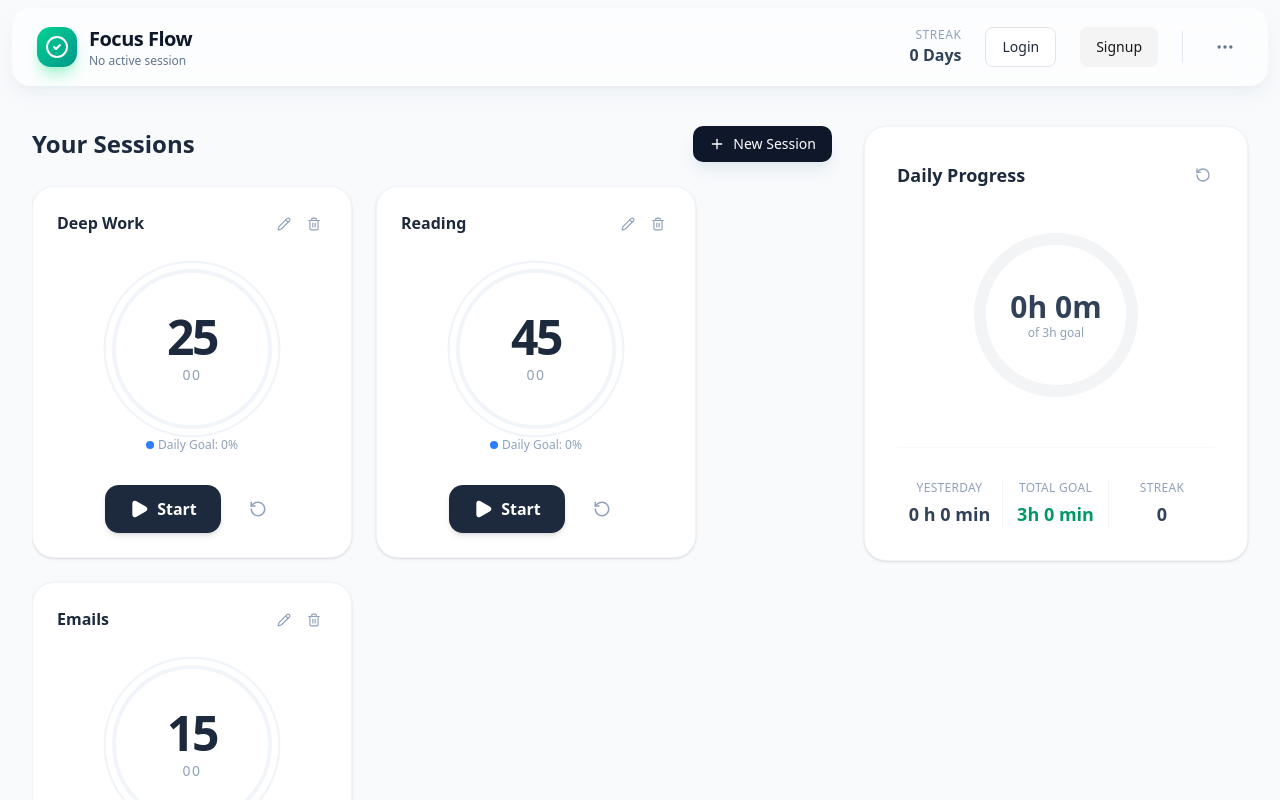
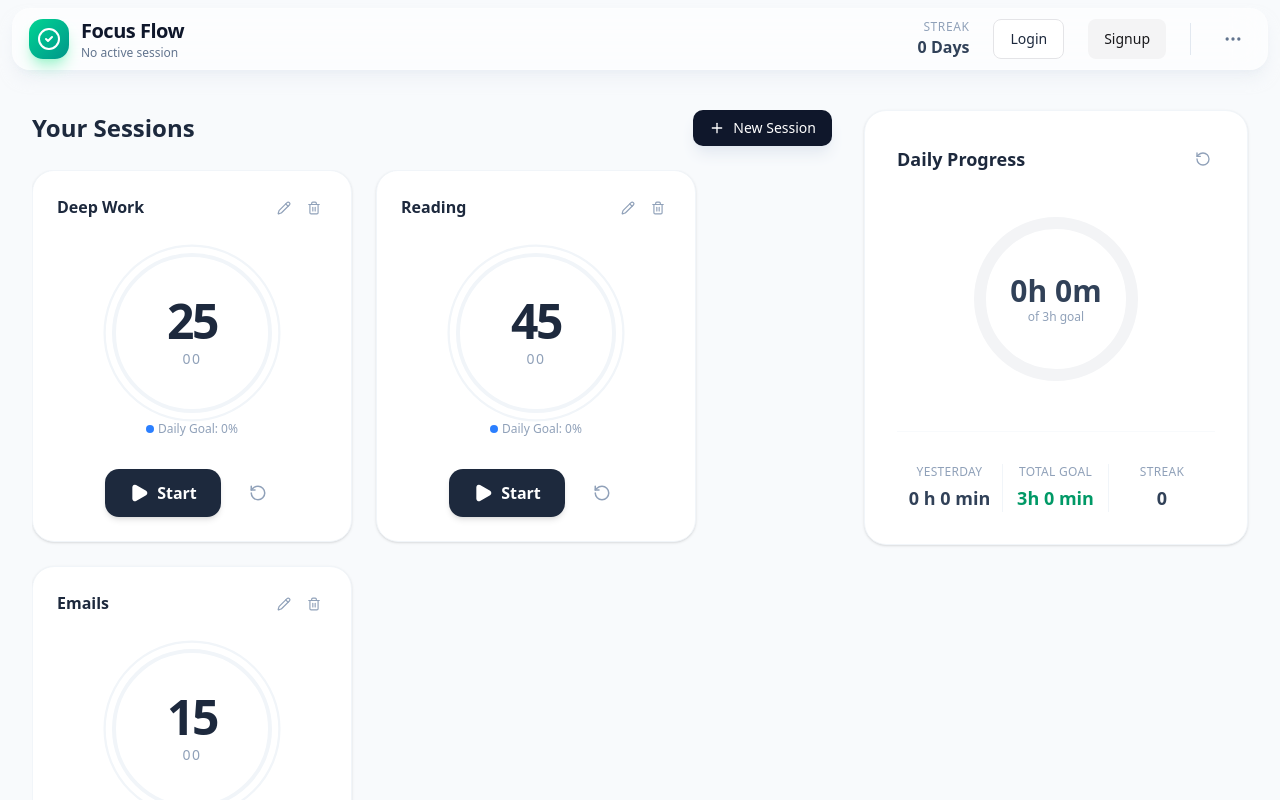
Before and after one commit to SheoranRavi/focus-flow, a React (Vite) app: page / in a window 1280 px wide. Shown: the top 800 px of the page. Built offline with nearby package versions, Linux system fonts and the light colour scheme; no server answers.

Commit message:
smaller padding

```diff
--- a/src/components/Navbar.tsx
+++ b/src/components/Navbar.tsx
@@ -32,7 +32,7 @@ const Navbar: React.FC<NavbarProps> = (props) => {
   return (
     <>
       <div className="sticky top-0 z-30 w-full px-3 py-2">
-        <nav className="max-w-7xl mx-auto bg-white/60 backdrop-blur-lg border border-white/20 rounded-2xl px-6 py-4 flex items-center justify-between shadow-lg shadow-slate-200/50">
+        <nav className="max-w-7xl mx-auto bg-white/60 backdrop-blur-lg border border-white/20 rounded-2xl px-4 py-2 flex items-center justify-between shadow-lg shadow-slate-200/50">
           <div className="flex items-center gap-3">
           <div className="w-10 h-10 bg-gradient-to-br from-emerald-400 to-teal-600 rounded-xl flex items-center justify-center text-white shadow-emerald-200 shadow-lg">
             <CheckCircle2 size={24} />
```
